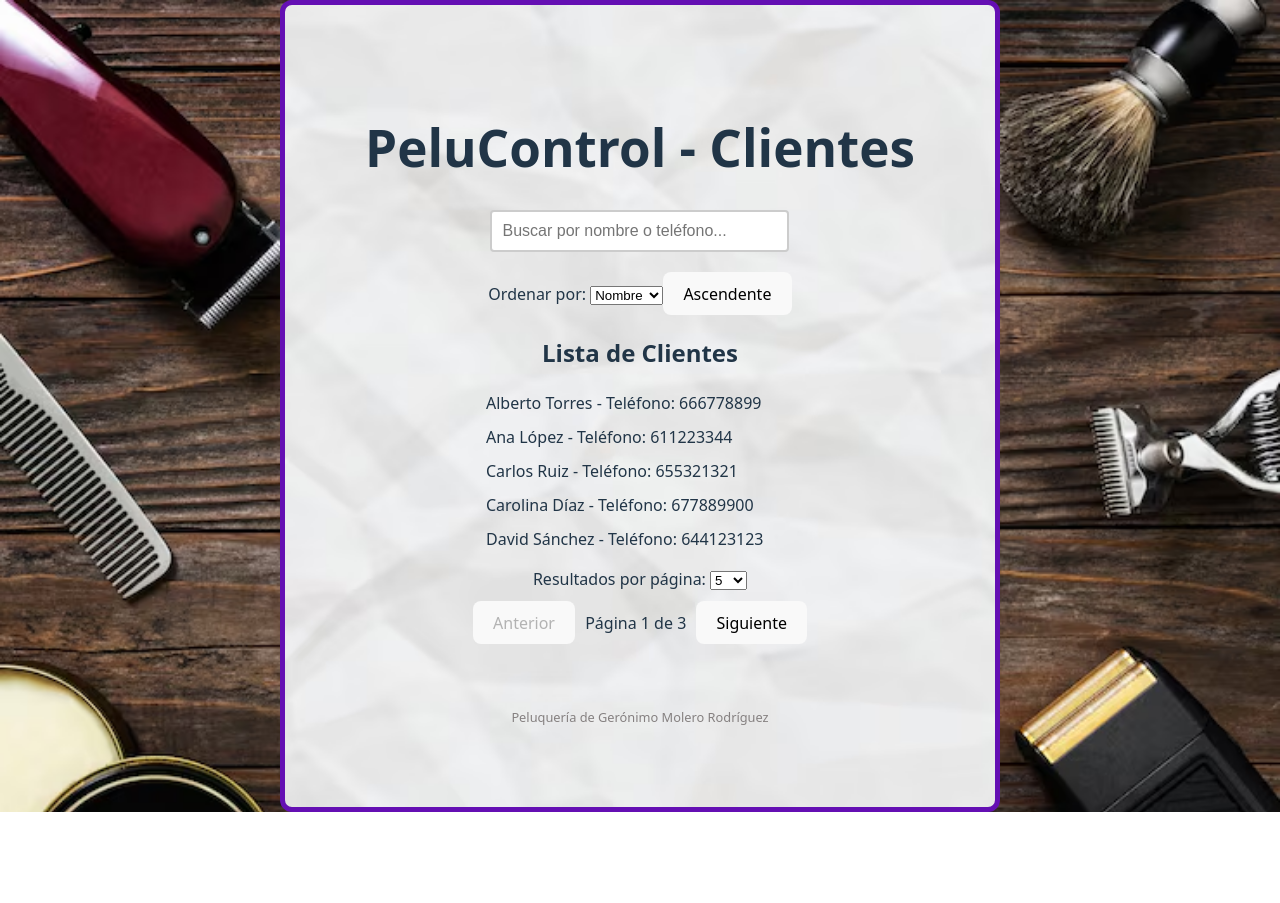
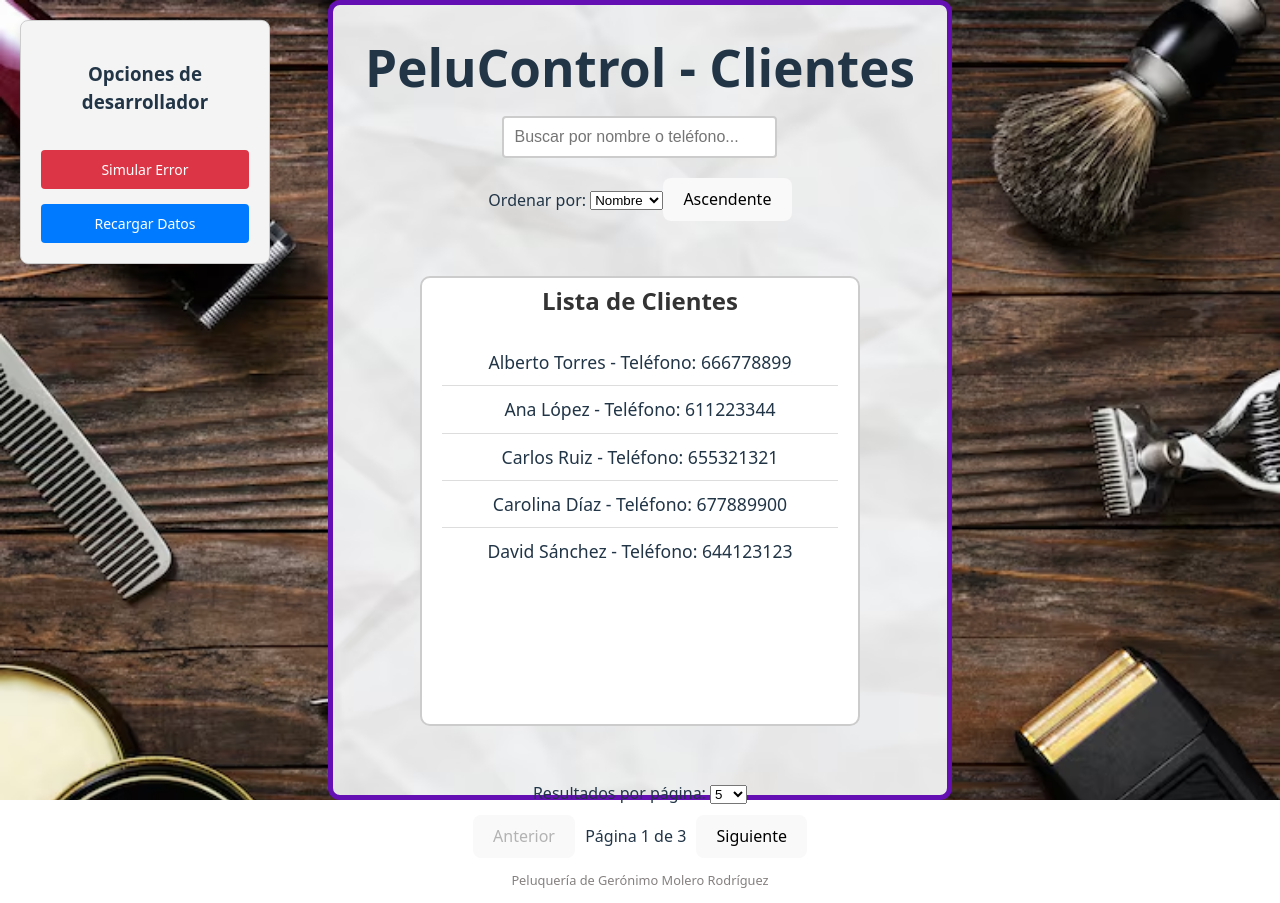
Before and after one commit to GeroniMolero/PeluControl, a React (Vite) app: page / in a window 1280 px wide. Before the commit the page ends 812 px from the top, so only its background shows below. Built offline with nearby package versions, Linux system fonts and the light colour scheme.

Commit message:
Update useEffect, useState y error

```diff
--- a/src/App.css
+++ b/src/App.css
@@ -1,7 +1,11 @@
+/* Aseguramos que el contenedor raíz ocupe el 100% del alto de la pantalla */
 #root {
-  max-width: 1280px;
+  display: flex;
+  flex-direction: column; /* Los elementos se apilan verticalmente */
+  justify-content: space-between; /* Asegura que los elementos estén distribuidos */
+  height: 100vh; /* Ocupa todo el alto de la ventana */
   margin: 0 auto;
-  padding: 5rem;
+  padding: 0 2rem; /* Ajusta el padding en los laterales */
   text-align: center;
   border: 5px solid #640fb3;
   border-radius: 12px;
@@ -16,9 +20,11 @@
   will-change: filter;
   transition: filter 300ms;
 }
+
 .logo:hover {
   filter: drop-shadow(0 0 2em #646cffaa);
 }
+
 .logo.react:hover {
   filter: drop-shadow(0 0 2em #61dafbaa);
 }
@@ -46,8 +52,15 @@
   color: #888;
 }
 
-footer{
-  padding: 5em 0 0 0;
+/* Para el footer, que debe estar al final de la página sin moverse */
+footer {
+  padding: 1em;
   color: #858080;
   font-size: 0.8rem;
+  margin-top: auto; /* Asegura que el footer se quede en el fondo */
 }
+
+.error {
+  color: red;
+  margin: 20%;
+}
--- a/src/App.jsx
+++ b/src/App.jsx
@@ -1,15 +1,79 @@
-import React, { useState } from "react";
-import { clientesIniciales } from "./assets/clientes.js";
-import ControladorLista from "./components/ControladorLista.jsx";
-import "./App.css";
-import barberShop from "./assets/images/barbershop.png";
+// App.jsx
+import React, { useState, useEffect } from 'react';
+import CargaClientes from './components/CargaClientes';
+import PanelControl from './components/PanelControl';
+import './App.css';
+import barberShop from './assets/images/barbershop.png';
 
 function App() {
+  const clientesIniciales = [
+    { id: 1, nombre: 'Laura González', telefono: '644123123' },
+    { id: 2, nombre: 'Carlos Ruiz', telefono: '655321321' },
+    { id: 3, nombre: 'Marta Pérez', telefono: '699112233' },
+    { id: 4, nombre: 'Ana López', telefono: '611223344' },
+    { id: 5, nombre: 'Laura González', telefono: '622334455' },
+    { id: 6, nombre: 'Lucía Martínez', telefono: '633445566' },
+    { id: 7, nombre: 'David Sánchez', telefono: '644123123' },
+    { id: 8, nombre: 'Sofía Romero', telefono: '655667788' },
+    { id: 9, nombre: 'Alberto Torres', telefono: '666778899' },
+    { id: 10, nombre: 'Carolina Díaz', telefono: '677889900' },
+    { id: 11, nombre: 'Marta Pérez', telefono: '688990011' },
+    { id: 12, nombre: 'Isabel Molina', telefono: '699001122' },
+    { id: 13, nombre: 'Pablo Herrera', telefono: '600112233' },
+    { id: 14, nombre: 'Raquel Jiménez', telefono: '611223344' },
+    { id: 15, nombre: 'Fernando Castro', telefono: '622334455' },
+  ];
+
+  const [clientes, setClientes] = useState([]);
+  const [cargando, setCargando] = useState(true);
+  const [error, setError] = useState(null);
+
+  const cargarDatos = () => {
+    const falloDeCarga = Math.random() < 0.2;
+
+    setTimeout(() => {
+      if (falloDeCarga) {
+        setError('Error al cargar los datos. Intenta nuevamente.');
+        setCargando(false);
+      } else {
+        setClientes(clientesIniciales);
+        setCargando(false);
+      }
+    }, 2000);
+  };
+
+  useEffect(() => {
+    cargarDatos();
+  }, []);
+
+  // Función para simular un error manualmente
+  const toggleError = () => {
+    if (error) {
+      setError(null);
+    } else {
+      setError('Error al cargar los datos de forma manual.');
+      setCargando(false);
+    }
+  };
+
+  // Función para reintentar la carga de datos
+  const reintentarCarga = () => {
+    setError(null);
+    setCargando(true);
+    setClientes([]);
+    cargarDatos();
+  };
+
   return (
     <div className="App">
       <h1>PeluControl - Clientes</h1>
-      {/*Paso el array de clientes iniciales como prop*/}
-      <ControladorLista clientes={clientesIniciales} />
+
+      {/* Componente que maneja la carga de datos, errores y muestra los clientes */}
+      <CargaClientes cargando={cargando} error={error} clientes={clientes} />
+
+      {/* Panel para manejar errores y recargar los datos */}
+      <PanelControl toggleError={toggleError} reintentarCarga={reintentarCarga} error={error} />
+
       <footer className="footer">
         Peluquería de Gerónimo Molero Rodríguez
       </footer>
--- /dev/null
+++ b/src/components/CargaClientes.jsx
@@ -0,0 +1,14 @@
+import React from 'react';
+import ControladorLista from './ControladorLista';
+
+export default function CargaClientes ({ cargando, error, clientes }){
+  if (cargando) {
+    return <div>Cargando clientes...</div>;
+  }
+
+  if (error) {
+    return <div className="error">{error}</div>;
+  }
+
+  return <ControladorLista clientes={clientes} />;
+};
--- /dev/null
+++ b/src/components/PanelControl.jsx
@@ -0,0 +1,15 @@
+import React from 'react';
+import '../styles/PanelControl.css';
+
+export default function PanelControl ({ toggleError, reintentarCarga, error }) {
+
+    return (
+        <div className="panel-control">
+            <h3>Opciones de desarrollador</h3>
+            <button onClick={toggleError} className="botonError">
+            {error ? 'Desactivar Error' : 'Simular Error'}
+            </button>
+            <button onClick={reintentarCarga}>Recargar Datos</button>
+        </div>
+    );
+};
--- a/src/index.css
+++ b/src/index.css
@@ -1,3 +1,6 @@
+*{
+  box-sizing: border-box;
+}
 :root {
   font-family: system-ui, Avenir, Helvetica, Arial, sans-serif;
   line-height: 1.5;
@@ -30,11 +33,15 @@ body {
   background-image: url('/src/assets/images/background.avif');
   background-repeat: no-repeat;
   background-size: cover;
+  justify-content: center; /* Centra todo el contenido */
+  align-items: center;
+  flex-direction: column; /* Asegura que los elementos se apilen verticalmente */
 }
 
 h1 {
   font-size: 3.2em;
   line-height: 1.1;
+  margin-bottom: 20px;
 }
 
 button {
@@ -48,23 +55,84 @@ button {
   cursor: pointer;
   transition: border-color 0.25s;
 }
+
 button:hover {
   border-color: #646cff;
 }
+
 button:focus,
 button:focus-visible {
   outline: 4px auto -webkit-focus-ring-color;
 }
 
+/* Estilos para dispositivos con color preferido "light" */
 @media (prefers-color-scheme: light) {
   :root {
     color: #213547;
     background-color: #ffffff;
   }
+
   a:hover {
     color: #747bff;
   }
+
   button {
     background-color: #f9f9f9;
   }
 }
+
+/* Estilos específicos para dispositivos con pantalla más pequeña (móviles) */
+@media (max-width: 768px) {
+  h1 {
+    font-size: 2.2em;
+  }
+
+  .panel-control {
+    padding: 15px;
+    top: 10px;
+    left: 10px;
+    width: 100%; /* Asegura que el panel ocupe el ancho completo */
+    position: absolute; /* Panel fijo en la parte superior */
+    border-radius: 10px;
+  }
+
+  button {
+    font-size: 0.9em;
+    padding: 0.8em 1.2em;
+  }
+
+  .error {
+    font-size: 1.2em;
+  }
+}
+
+/* Estilos para tablets y pantallas medianas */
+@media (min-width: 769px) and (max-width: 1024px) {
+  h1 {
+    font-size: 2.5em;
+  }
+
+  .panel-control {
+    padding: 20px;
+    top: 20px;
+    left: 20px;
+    width: 300px; /* Tamaño fijo para el panel de control */
+    position: fixed;
+  }
+
+  button {
+    font-size: 1em;
+    padding: 1em 1.5em;
+  }
+}
+
+/* Estilos para pantallas grandes (desktop y superiores) */
+@media (min-width: 1025px) {
+  h1 {
+    font-size: 3.2em;
+  }
+
+  .panel-control {
+    width: 250px; /* Ajusta el tamaño del panel en escritorios */
+  }
+}
--- a/src/styles/CampoBusqueda.css
+++ b/src/styles/CampoBusqueda.css
@@ -1,10 +1,12 @@
+/* CampoBusqueda.css */
 .campo-busqueda {
-  width: 50%;
+  width: 50%; /* Ancho fijo para pantallas grandes */
   padding: 10px;
   margin-bottom: 20px;
   font-size: 16px;
   border: 2px solid #ccc;
   border-radius: 4px;
+  transition: all 0.3s ease; /* Añadido para transiciones suaves */
 }
 
 .campo-busqueda:focus {
@@ -17,3 +19,30 @@
   border-color: #535bf2;
   box-shadow: 0 0 5px rgba(83, 91, 242, 0.5);
 }
+
+/* Responsive: Pantallas pequeñas (móviles) */
+@media (max-width: 768px) {
+  .campo-busqueda {
+    width: 90%; /* En móviles, el campo de búsqueda ocupa el 90% del ancho */
+    font-size: 14px; /* Reducir el tamaño de fuente para pantallas pequeñas */
+    margin-bottom: 15px; /* Reducir el margen en dispositivos pequeños */
+  }
+}
+
+/* Responsive: Pantallas medianas (tabletas) */
+@media (min-width: 769px) and (max-width: 1024px) {
+  .campo-busqueda {
+    width: 70%; /* Ajusta el campo a un 70% en tabletas */
+    font-size: 15px; /* Tamaño de fuente un poco mayor que en móviles */
+    margin-bottom: 18px; /* Margen adecuado para tabletas */
+  }
+}
+
+/* Responsive: Pantallas grandes (escritorios) */
+@media (min-width: 1025px) {
+  .campo-busqueda {
+    width: 50%; /* Ancho fijo de 50% en pantallas grandes */
+    font-size: 16px; /* Tamaño de fuente predeterminado */
+    margin-bottom: 20px;
+  }
+}
--- a/src/styles/ListaClientes.css
+++ b/src/styles/ListaClientes.css
@@ -1,10 +1,39 @@
-.lista{
-    ul{
-        list-style-type: none;
-        padding-left: 22%;
-        text-align: justify;
-    }
-    li{
-        margin-bottom: 10px;
-    }
+.lista {
+  width: 80%;
+  margin: 10% auto;
+  padding: 0 20px;
+  max-height: 450px;
+  min-height: 450px;
+  overflow-y: auto;
+  border: 2px solid #ccc;
+  border-radius: 10px;
+  background-color: rgba(255, 255, 255);
 }
+
+.lista h2 {
+  position: sticky;
+  top: 0;
+  text-align: center;
+  margin-top: 0;
+  margin-bottom: 15px;
+  color: #333;
+  background-color: rgba(255, 255, 255);
+  padding: 5px;
+  z-index: 1;
+}
+
+.lista ul {
+  list-style-type: none;
+  padding: 0;
+  margin: 0;
+}
+
+.lista li {
+  padding: 10px;
+  border-bottom: 1px solid #ddd;
+  font-size: 1.1em;
+}
+
+.lista li:last-child {
+  border-bottom: none;
+}
--- /dev/null
+++ b/src/styles/PanelControl.css
@@ -0,0 +1,38 @@
+/* PanelControl.css */
+.panel-control {
+  position: fixed; /* Fija el panel en la pantalla */
+  top: 20px; /* Ajusta la distancia desde la parte superior */
+  left: 20px; /* Ajusta la distancia desde la parte izquierda */
+  background-color: #f4f4f4;
+  padding: 20px;
+  border-radius: 8px;
+  border: 1px solid #ccc;
+  display: flex;
+  flex-direction: column; /* Alinea los botones verticalmente */
+  gap: 15px;
+  box-shadow: 0 4px 10px rgba(0, 0, 0, 0.1);
+  z-index: 10; /* Asegura que el panel esté por encima del contenido */
+}
+
+.panel-control button {
+  padding: 10px 20px;
+  font-size: 14px;
+  background-color: #007bff;
+  color: white;
+  border: none;
+  border-radius: 4px;
+  cursor: pointer;
+  transition: background-color 0.3s;
+}
+
+.panel-control button:hover {
+  background-color: #0056b3;
+}
+
+.panel-control .botonError {
+  background-color: #dc3545;
+}
+
+.panel-control .botonError:hover {
+  background-color: #c82333;
+}
```
